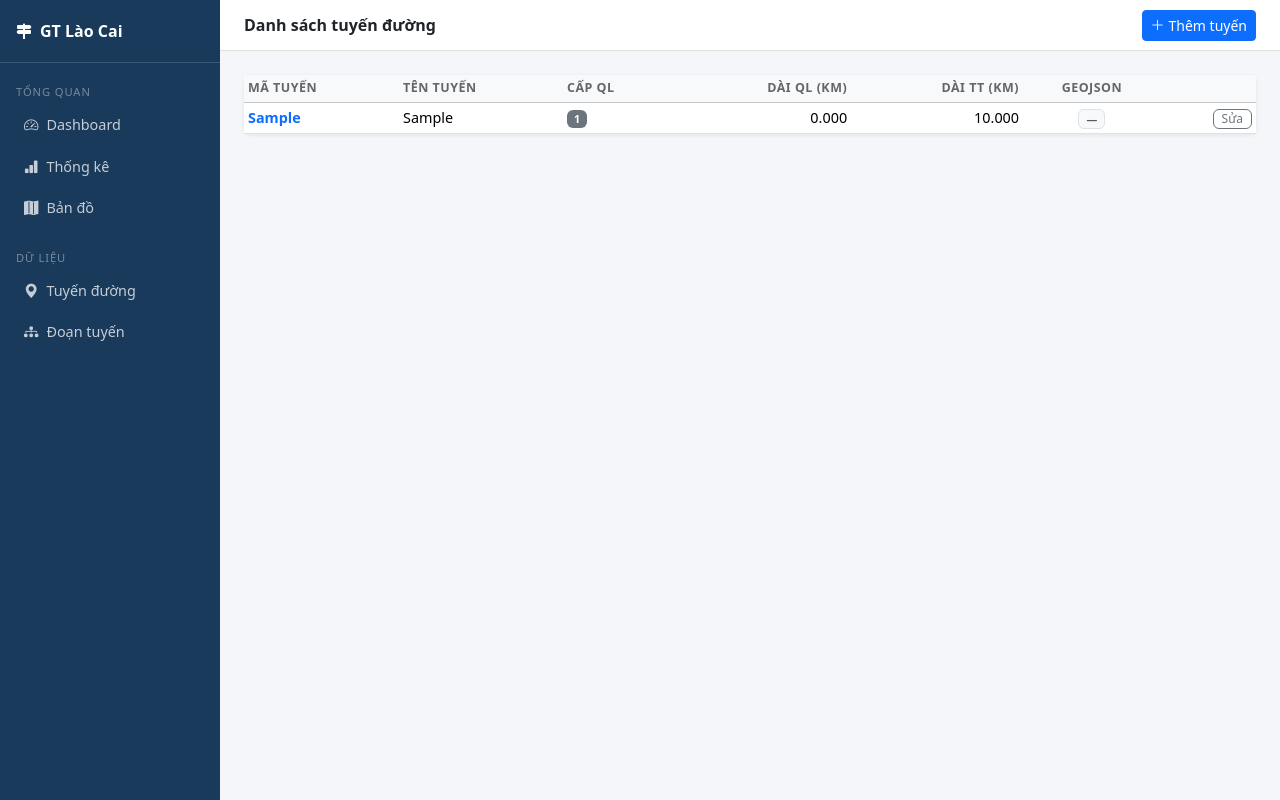
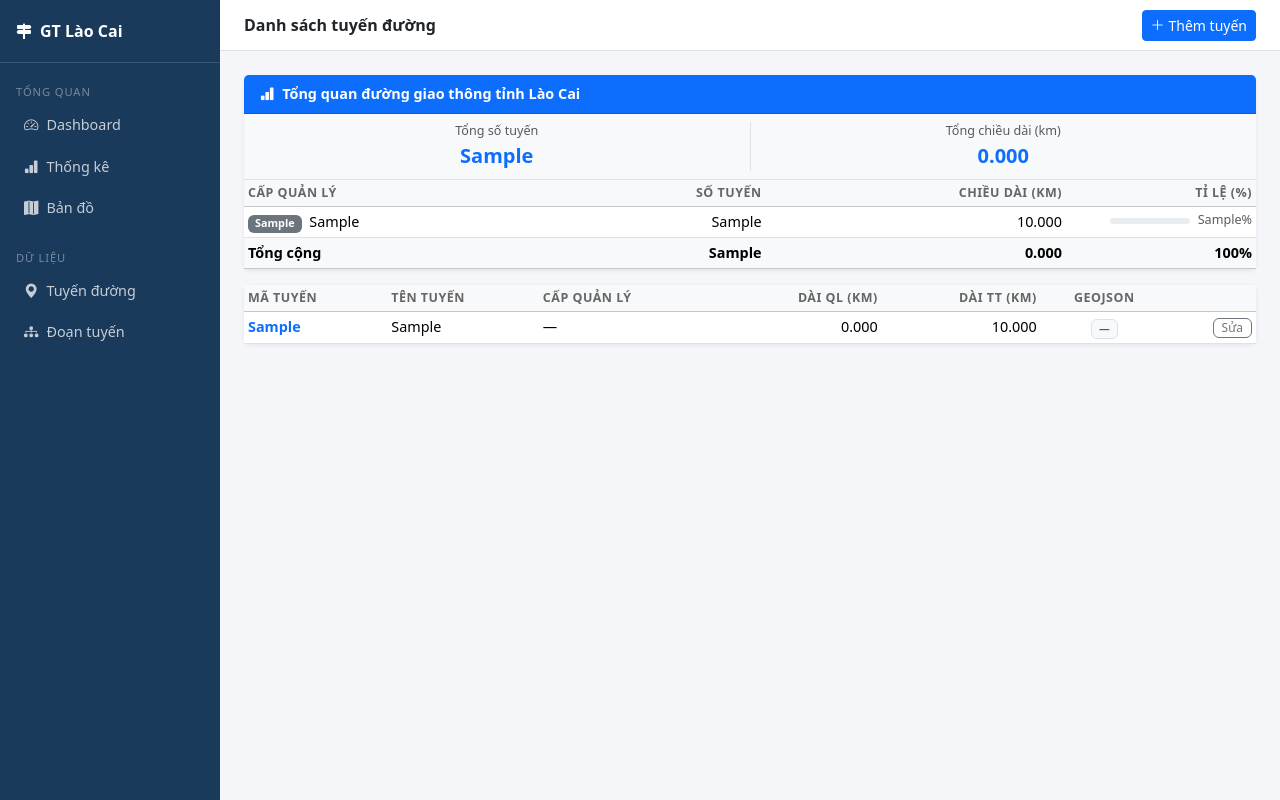
Before and after one commit to MrVHThanh/Quan_ly_giao_thong, a FastAPI app: template templates/tuyen_duong/list.html in a window 1280 px wide. Run offline with FastAPI, Linux system fonts and the light colour scheme; the template is opened without the code that fills it: most values are stand-ins (such as "Sample title", 1, 10 or a date in 2020); some libraries are stand-ins or nearby versions.

Commit message:
Cap nhap chia sua trinh bay wed Tuyen duong - ok

```diff
--- a/templates/tuyen_duong/list.html
+++ b/templates/tuyen_duong/list.html
@@ -9,6 +9,70 @@
 {% endblock %}
 
 {% block content %}
+
+{# ── BẢNG TỔNG QUAN ── #}
+<div class="card mb-3 border-0 shadow-sm">
+  <div class="card-header bg-primary text-white py-2 fw-semibold">
+    <i class="bi bi-bar-chart-fill me-1"></i>
+    Tổng quan đường giao thông tỉnh Lào Cai
+  </div>
+  <div class="card-body p-0">
+
+    {# Dòng tổng hợp #}
+    <div class="row g-0 border-bottom text-center py-2 bg-light">
+      <div class="col">
+        <div class="small text-muted">Tổng số tuyến</div>
+        <div class="fs-5 fw-bold text-primary">{{ tong_so_tuyen }}</div>
+      </div>
+      <div class="col border-start">
+        <div class="small text-muted">Tổng chiều dài (km)</div>
+        <div class="fs-5 fw-bold text-primary">{{ "%.3f"|format(tong_cd_toan_tinh) }}</div>
+      </div>
+    </div>
+
+    {# Bảng chi tiết theo cấp quản lý #}
+    <table class="table table-sm table-hover mb-0">
+      <thead class="table-light">
+        <tr>
+          <th>Cấp quản lý</th>
+          <th class="text-end">Số tuyến</th>
+          <th class="text-end">Chiều dài (km)</th>
+          <th class="text-end">Tỉ lệ (%)</th>
+        </tr>
+      </thead>
+      <tbody>
+        {% for item in thong_ke_cap %}
+        <tr>
+          <td>
+            <span class="badge bg-secondary me-1">{{ item.ma_cap }}</span>
+            {{ item.ten_cap }}
+          </td>
+          <td class="text-end">{{ item.so_tuyen }}</td>
+          <td class="text-end">{{ "%.3f"|format(item.chieu_dai) }}</td>
+          <td class="text-end">
+            <div class="d-flex align-items-center justify-content-end gap-2">
+              <div class="progress flex-grow-1" style="height:6px; max-width:80px;">
+                <div class="progress-bar bg-primary" style="width:{{ item.ti_le }}%"></div>
+              </div>
+              <span class="text-muted small" style="min-width:42px;">{{ item.ti_le }}%</span>
+            </div>
+          </td>
+        </tr>
+        {% endfor %}
+      </tbody>
+      <tfoot class="fw-semibold table-light">
+        <tr>
+          <td>Tổng cộng</td>
+          <td class="text-end">{{ tong_so_tuyen }}</td>
+          <td class="text-end">{{ "%.3f"|format(tong_cd_toan_tinh) }}</td>
+          <td class="text-end">100%</td>
+        </tr>
+      </tfoot>
+    </table>
+  </div>
+</div>
+
+{# ── BẢNG DANH SÁCH TUYẾN ── #}
 <div class="card">
   <div class="card-body p-0">
     <table class="table table-hover table-sm mb-0">
@@ -16,7 +80,7 @@
         <tr>
           <th>Mã tuyến</th>
           <th>Tên tuyến</th>
-          <th>Cấp QL</th>
+          <th>Cấp quản lý</th>
           <th class="text-end">Dài QL (km)</th>
           <th class="text-end">Dài TT (km)</th>
           <th class="text-center">GeoJSON</th>
@@ -25,10 +89,20 @@
       </thead>
       <tbody>
         {% for t in tuyen_list %}
+        {% set cql = map_cql.get(t.cap_quan_ly_id) %}
         <tr>
-          <td><a href="/tuyen-duong/{{ t.id }}" class="fw-semibold text-decoration-none">{{ t.ma_tuyen }}</a></td>
+          <td>
+            <a href="/tuyen-duong/{{ t.id }}" class="fw-semibold text-decoration-none">
+              {{ t.ma_tuyen }}
+            </a>
+          </td>
           <td>{{ t.ten_tuyen }}</td>
-          <td><span class="badge bg-secondary">{{ t.cap_quan_ly_id }}</span></td>
+          <td>
+            {% if cql %}
+              <span class="badge bg-secondary me-1" title="{{ cql.ten_cap }}">{{ cql.ma_cap }}</span>
+              <span class="small text-muted">{{ cql.ten_cap }}</span>
+            {% else %}—{% endif %}
+          </td>
           <td class="text-end">{{ "%.3f"|format(t.chieu_dai_quan_ly or 0) }}</td>
           <td class="text-end">{{ "%.3f"|format(t.chieu_dai_thuc_te or 0) }}</td>
           <td class="text-center">
@@ -39,14 +113,19 @@
             {% endif %}
           </td>
           <td class="text-end">
-            <a href="/tuyen-duong/{{ t.id }}/sua" class="btn btn-xs btn-outline-secondary py-0 px-2" style="font-size:.75rem;">Sửa</a>
+            <a href="/tuyen-duong/{{ t.id }}/sua"
+               class="btn btn-xs btn-outline-secondary py-0 px-2"
+               style="font-size:.75rem;">Sửa</a>
           </td>
         </tr>
         {% else %}
-        <tr><td colspan="7" class="text-center text-muted py-4">Chưa có tuyến đường nào.</td></tr>
+        <tr>
+          <td colspan="7" class="text-center text-muted py-4">Chưa có tuyến đường nào.</td>
+        </tr>
         {% endfor %}
       </tbody>
     </table>
   </div>
 </div>
+
 {% endblock %}
```
Also changed, not shown: api/routes/tuyen_duong.py (+85 -6 lines), templates/tuyen_duong/detail.html (+122 -23 lines).
